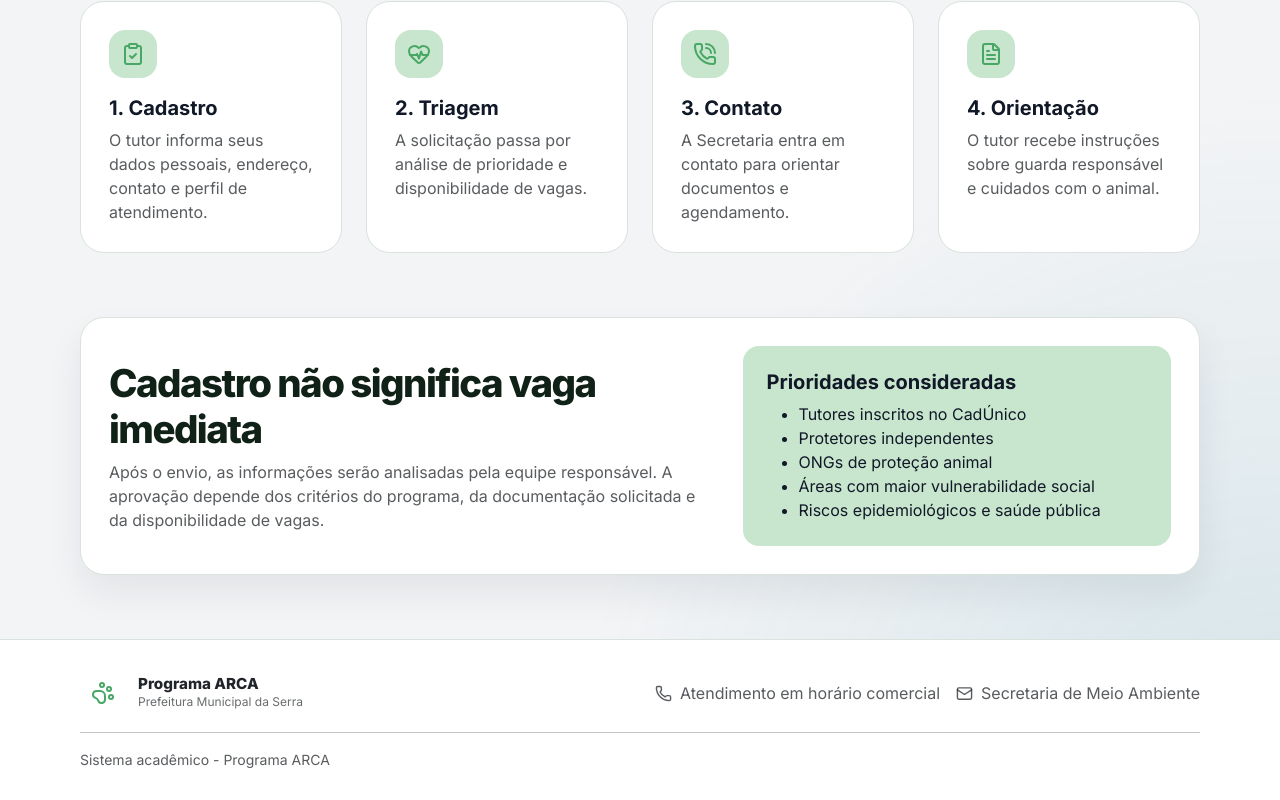
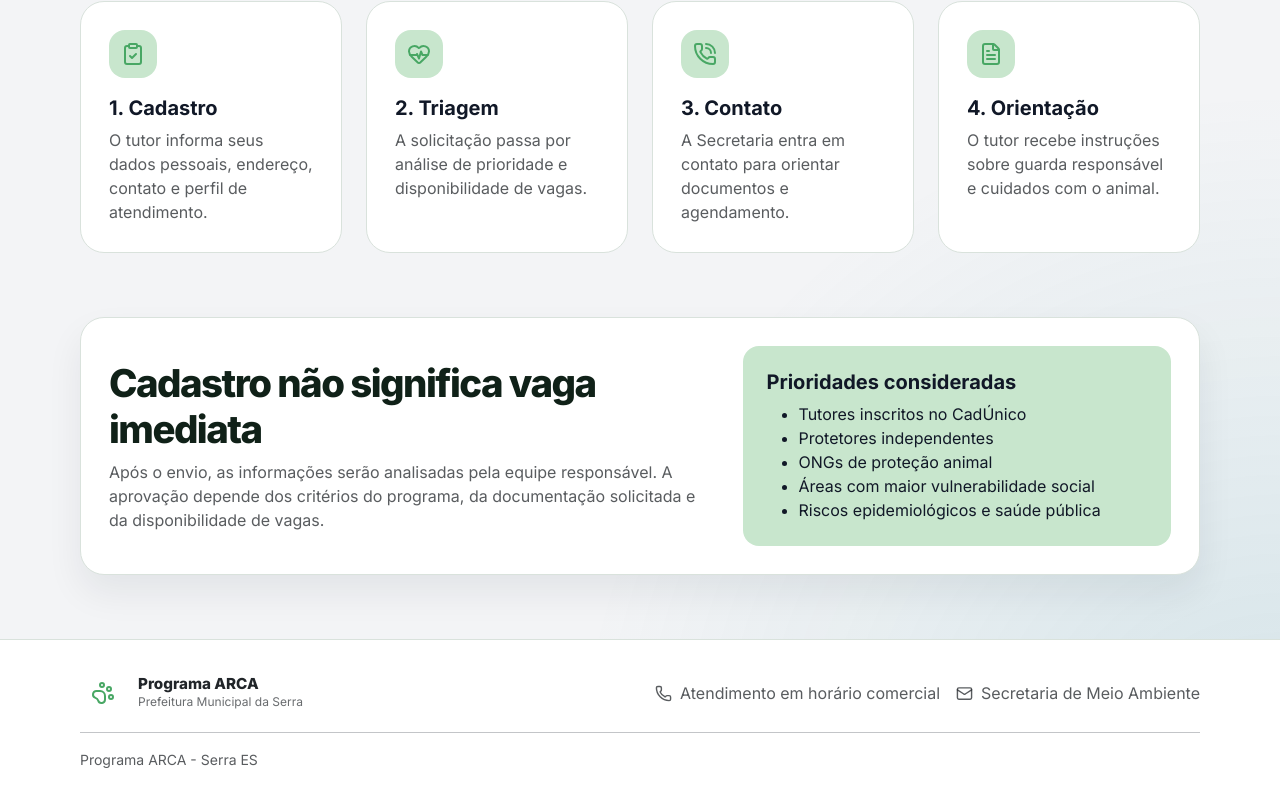
Before and after one commit to arthuralbefaro/projeto-arca-gp8, a Next.js app: page / in a window 1280 px wide. Shown: the part 1190-1990 px from the top of the page. Built offline with nearby package versions, Linux system fonts and the light colour scheme.

Commit message:
Update footer text to reflect program location

```diff
--- a/src/components/layout/Footer.jsx
+++ b/src/components/layout/Footer.jsx
@@ -41,7 +41,7 @@ export default function Footer() {
                 <hr />
 
                 <p className="mb-0 text-muted small">
-                    Sistema acadêmico - Programa ARCA
+                    Programa ARCA - Serra ES
                 </p>
             </div>
         </footer>
```
